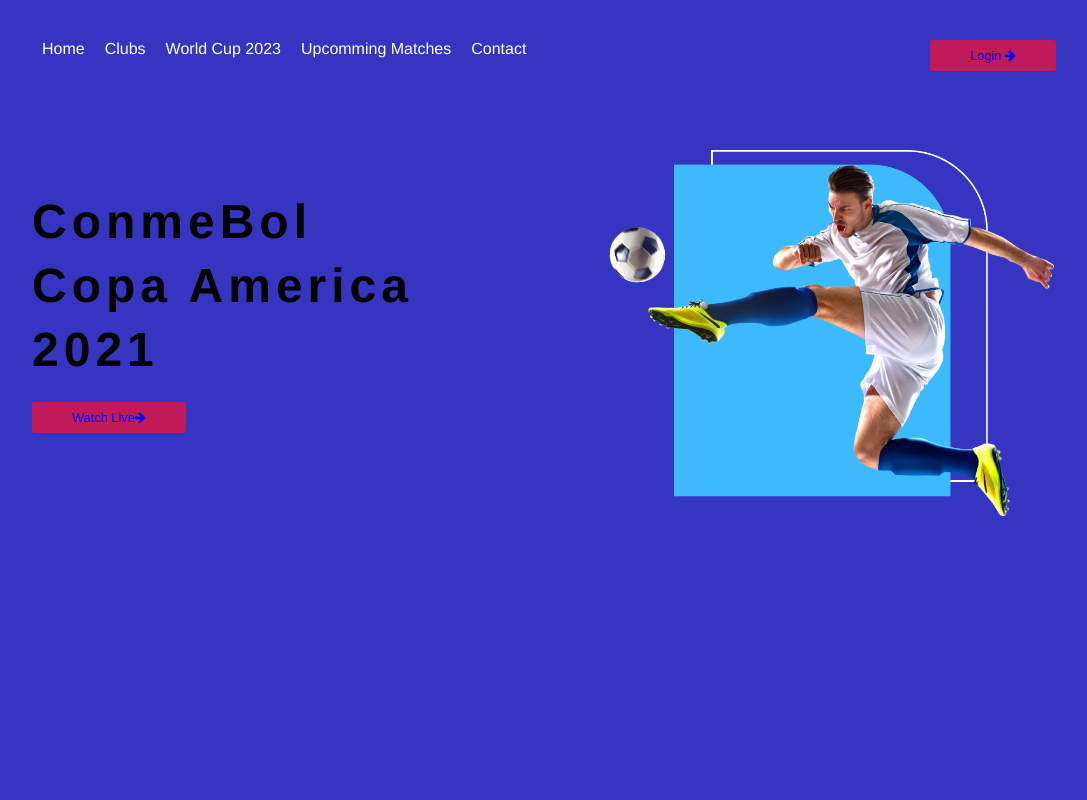
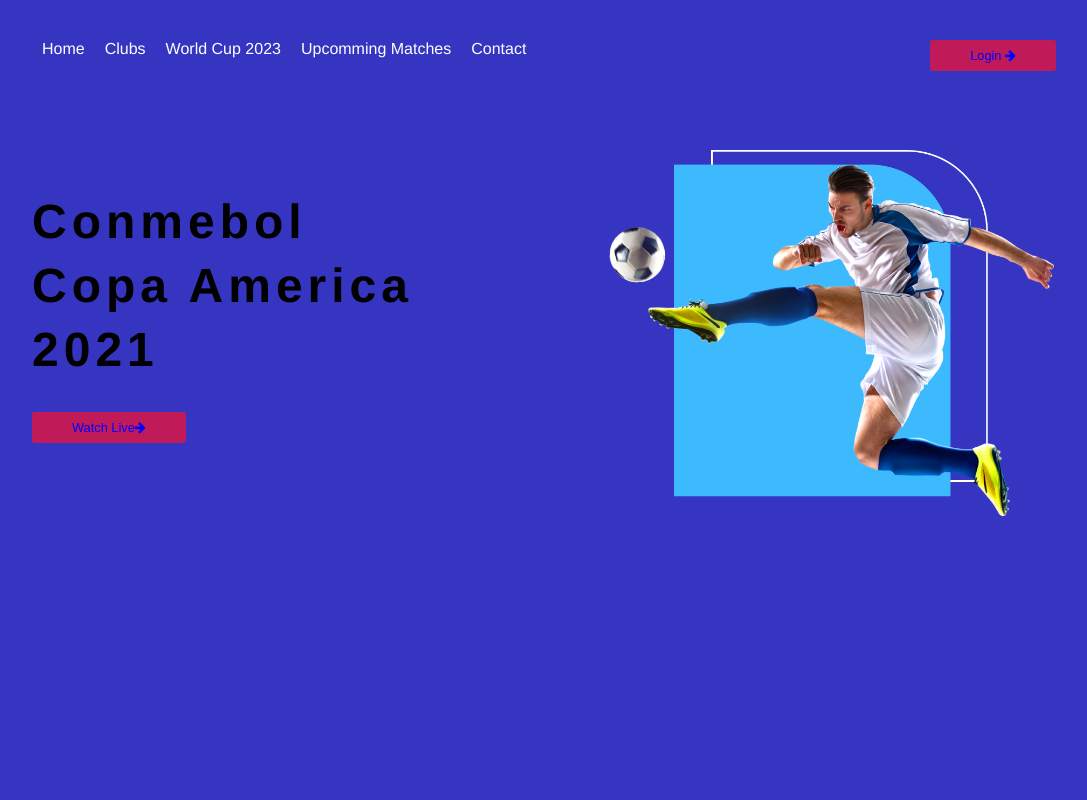
Before and after one commit to Md-Anwar-Hossain/2nd-Assignment-FootBall, a plain HTML site: page index.html in a window 1280 px wide. Shown: the top 800 px of the page, without its empty margins (96-1183 px from the left). Drawn offline with Linux system fonts and the light colour scheme.

Commit message:
marign edit

```diff
--- a/index.html
+++ b/index.html
@@ -38,7 +38,7 @@
 
         <div class="header-container">
             <div class="header-left">
-                <h1>ConmeBol<br>Copa America<br>2021</h1>
+                <h1>Conmebol<br>Copa America<br>2021</h1>
                 <button class="link btn"><a href="https://www.w3schools.com//"> Watch Live<i
                             class="	fa fa-arrow-right"></i></a></button>
             </div>
--- a/style.css
+++ b/style.css
@@ -89,7 +89,7 @@
 
 .header-container .header-left h1 {
   font-size: 3rem;
-  margin-bottom: 20px;
+  margin-bottom: 30px;
   line-height: 4rem;
 
   font-weight: 900;
```
